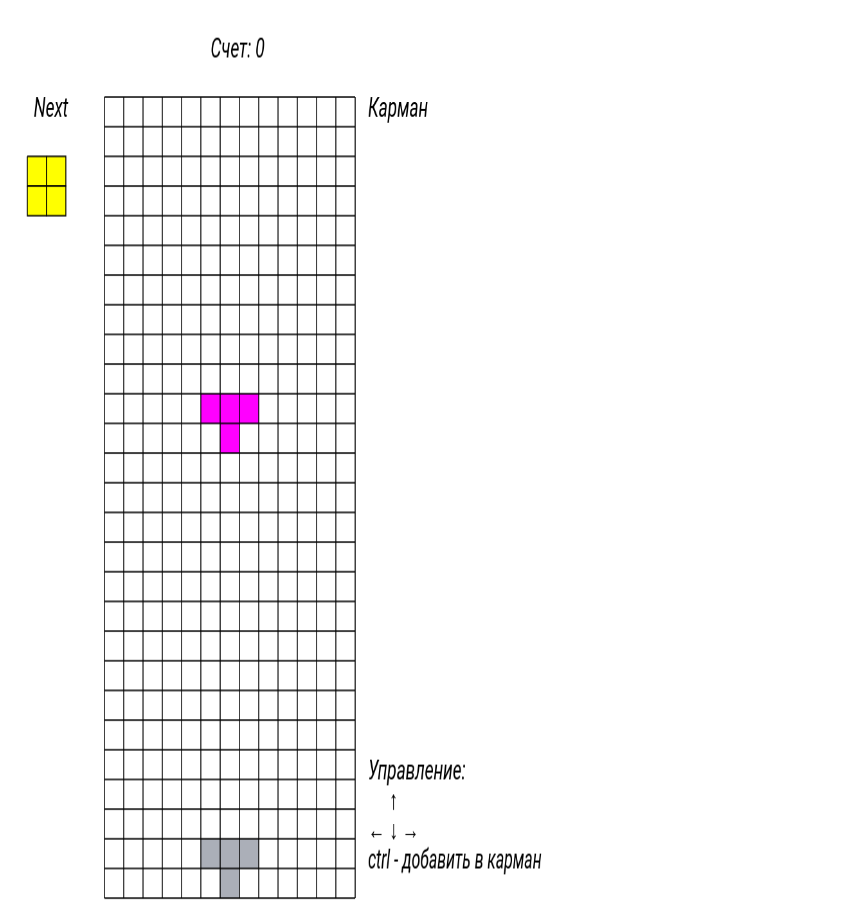
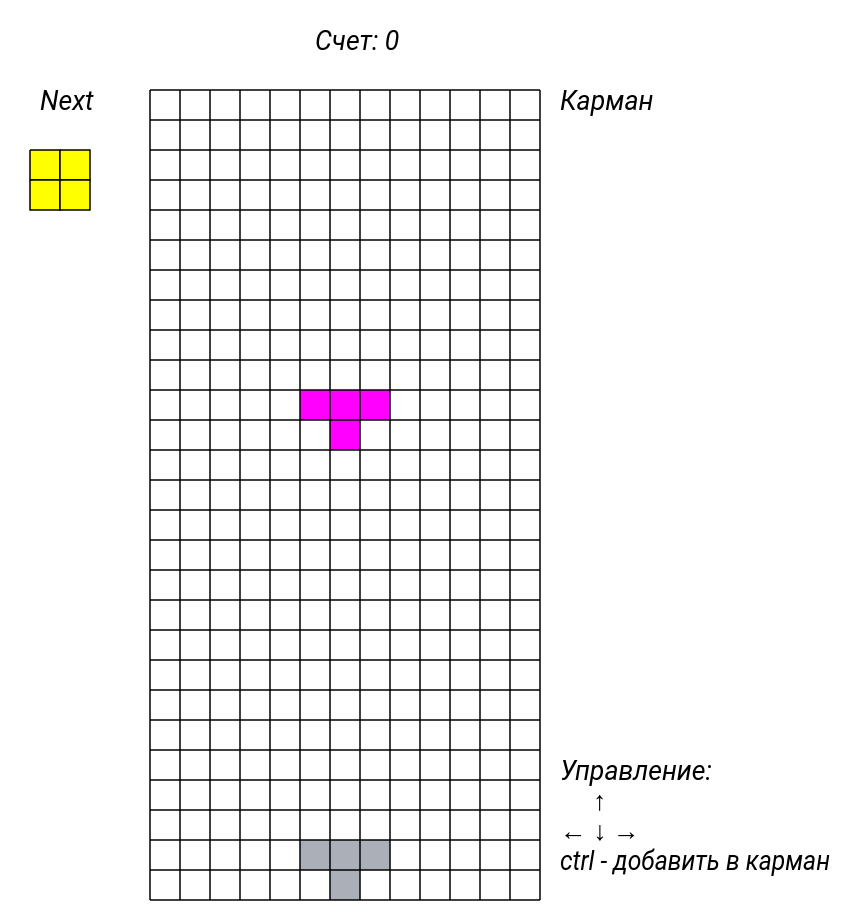
Before and after one commit to dimok8a/Tetris-Frontend, a plain HTML site: page index.html in a window 1280 px wide. Shown: the whole page, without its empty margins (0-867 px from the left). Drawn offline with Linux system fonts and the light colour scheme.

Commit message:
Add files via upload

```diff
--- a/style.css
+++ b/style.css
@@ -1,5 +1,3 @@
-#canvas {
-    /* border: 1px solid black; */
-    width: 540px;
-    height: 900px;
+body {
+    margin: 0;
 }
```
